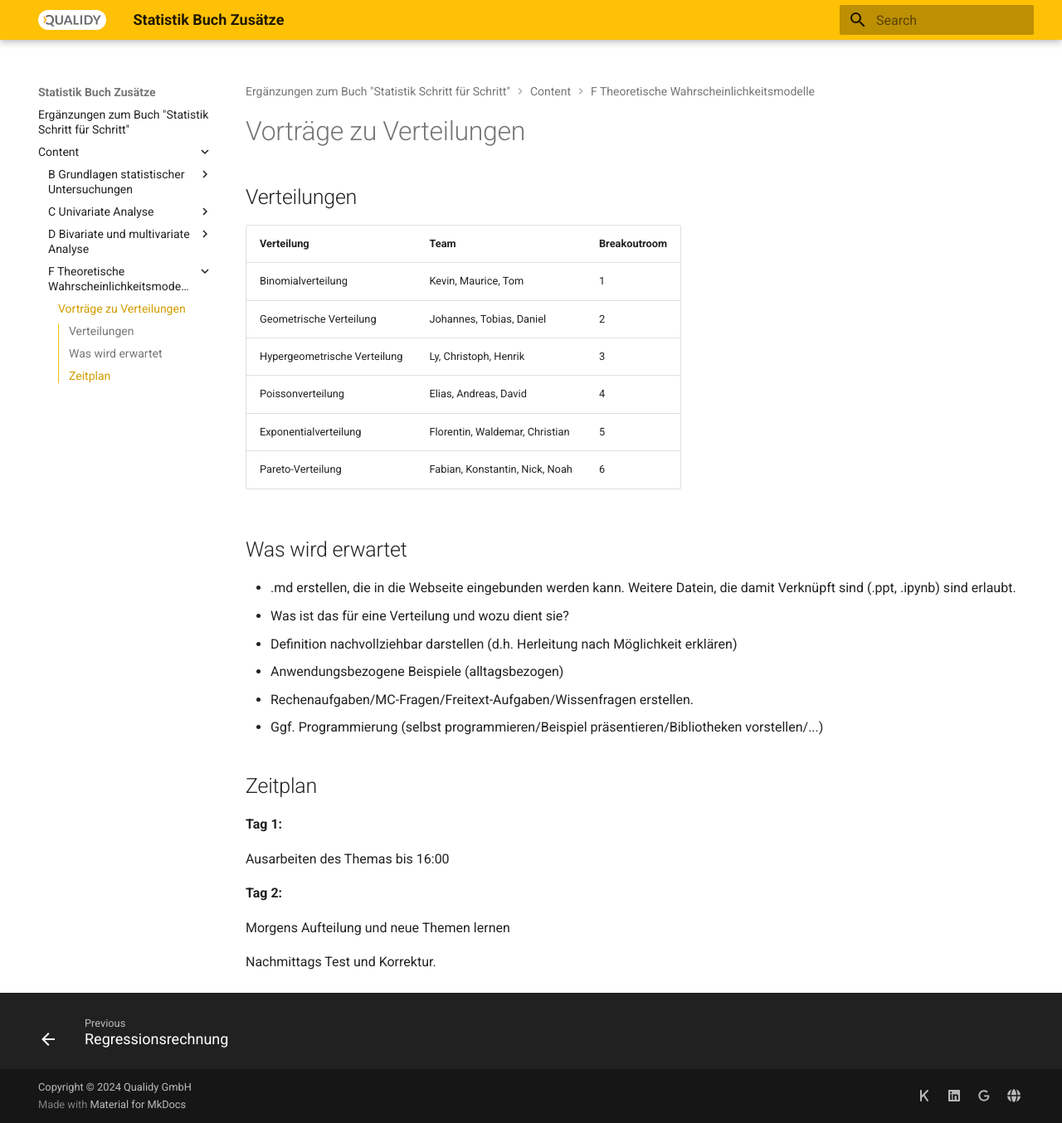
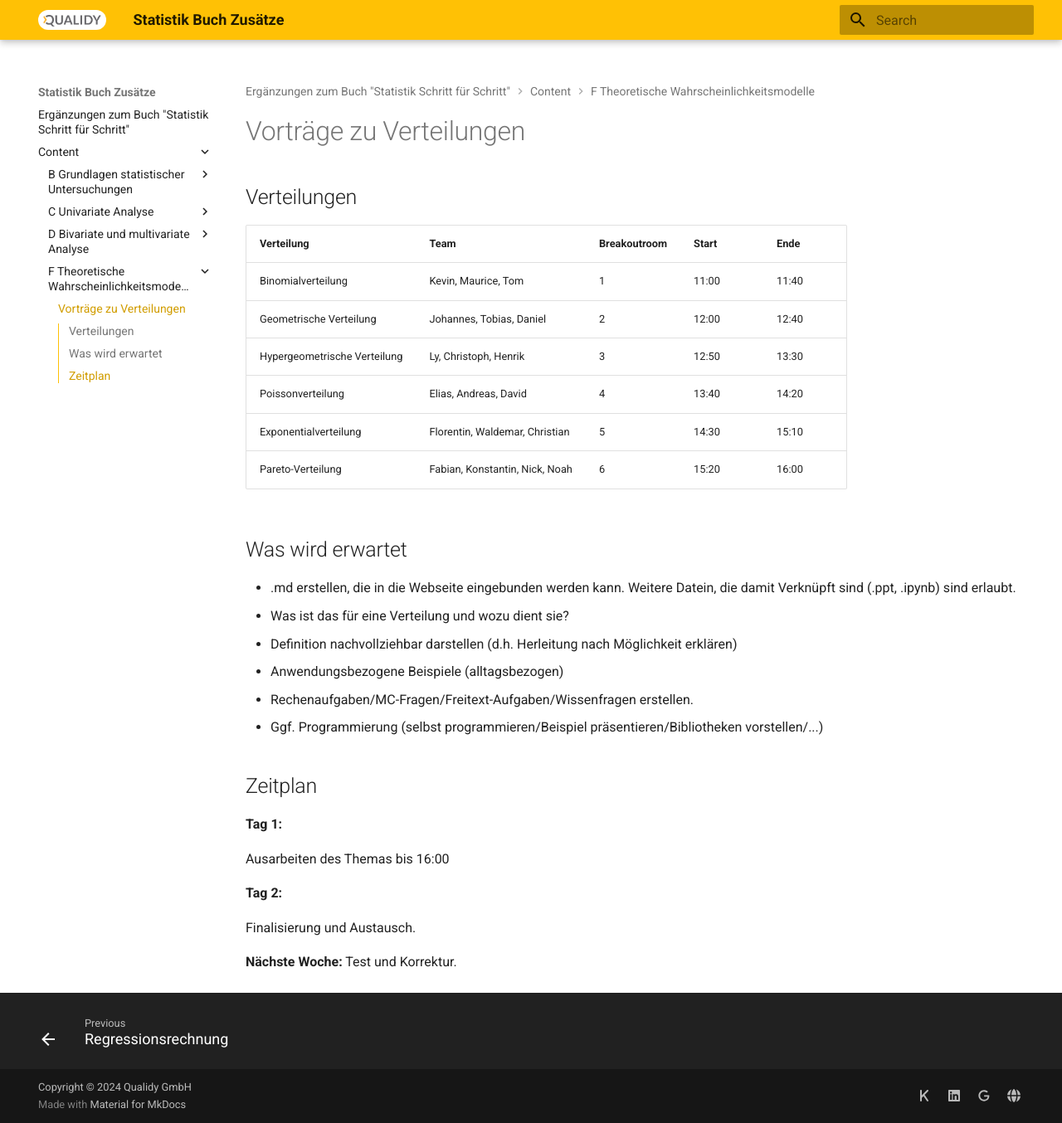
Before and after one commit to Qualidy/wiki-statistik-buch, an MkDocs documentation site: the page built from docs/content/F_Theoretische Wahrscheinlichkeitsmodelle/Vorträge_Verteilungen.md, in a window 1280 px wide and 1354 px high. Shown: the whole window at 83% size. Built offline with MkDocs 1.6.1 and Material for MkDocs 9.7.7, drawn with Linux system fonts in a browser that asks for light colours.

Commit message:
Zeitplan überarbeitet

```diff
--- a/docs/content/F_Theoretische Wahrscheinlichkeitsmodelle/Vorträge_Verteilungen.md
+++ b/docs/content/F_Theoretische Wahrscheinlichkeitsmodelle/Vorträge_Verteilungen.md
@@ -2,14 +2,14 @@
 
 ## Verteilungen
 
-| Verteilung                   | Team                           | Breakoutroom |
-|------------------------------|--------------------------------|--------------|
-| Binomialverteilung           | Kevin, Maurice, Tom            | 1            |
-| Geometrische Verteilung      | Johannes, Tobias, Daniel       | 2            |
-| Hypergeometrische Verteilung | Ly, Christoph, Henrik          | 3            |
-| Poissonverteilung            | Elias, Andreas, David          | 4            |
-| Exponentialverteilung        | Florentin, Waldemar, Christian | 5            |
-| Pareto-Verteilung            | Fabian, Konstantin, Nick, Noah | 6            |
+| Verteilung                   | Team                           | Breakoutroom | Start | Ende  |
+|------------------------------|--------------------------------|--------------|-------|-------|
+| Binomialverteilung           | Kevin, Maurice, Tom            | 1            | 11:00 | 11:40 |
+| Geometrische Verteilung      | Johannes, Tobias, Daniel       | 2            | 12:00 | 12:40 |
+| Hypergeometrische Verteilung | Ly, Christoph, Henrik          | 3            | 12:50 | 13:30 |
+| Poissonverteilung            | Elias, Andreas, David          | 4            | 13:40 | 14:20 |
+| Exponentialverteilung        | Florentin, Waldemar, Christian | 5            | 14:30 | 15:10 |
+| Pareto-Verteilung            | Fabian, Konstantin, Nick, Noah | 6            | 15:20 | 16:00 |
 
 
 ## Was wird erwartet
@@ -29,6 +29,7 @@ Ausarbeiten des Themas bis 16:00
 
 **Tag 2:**
 
-Morgens Aufteilung und neue Themen lernen
+Finalisierung und Austausch.
 
-Nachmittags Test und Korrektur.
+**Nächste Woche:**
+Test und Korrektur.
```
